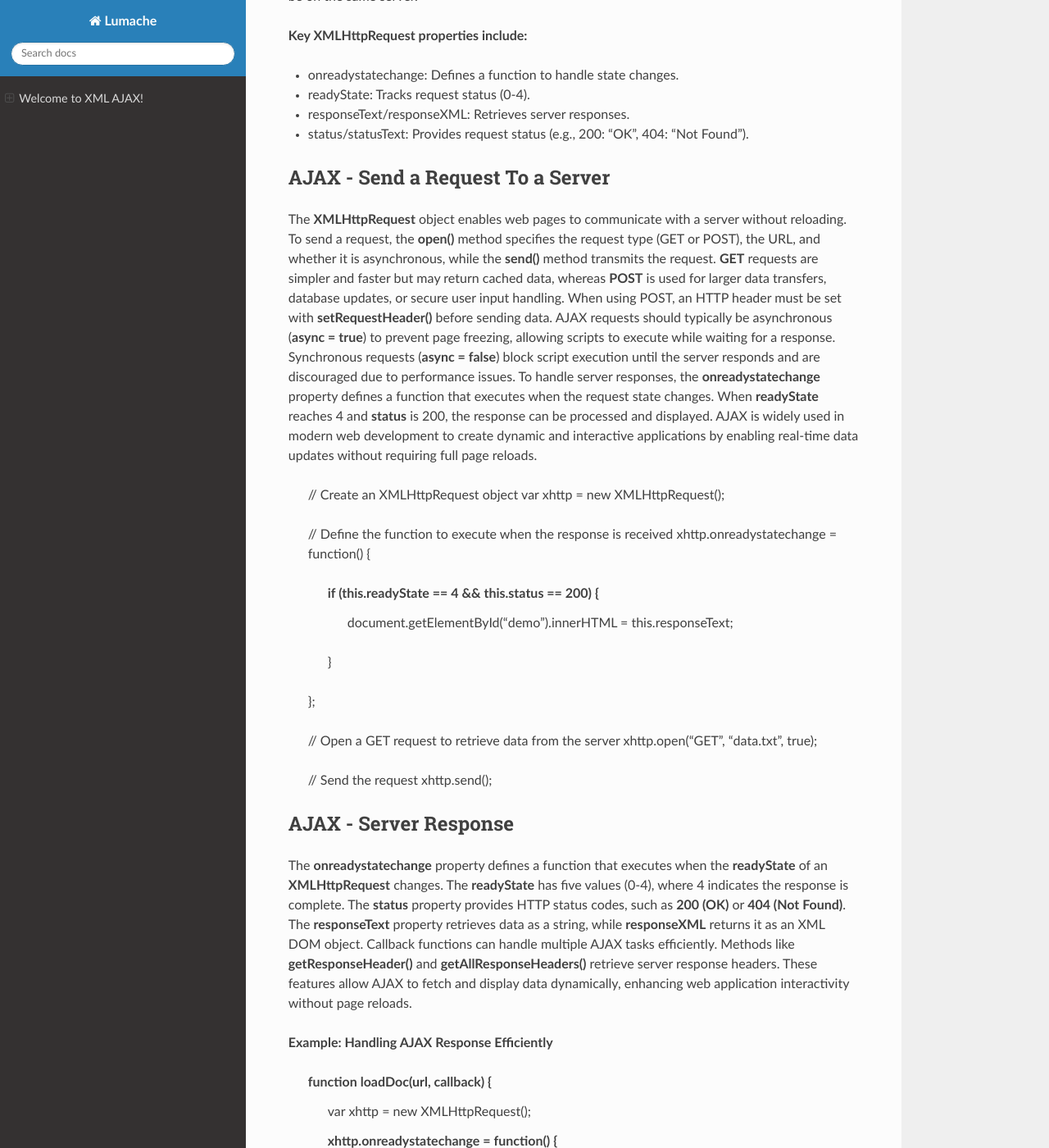
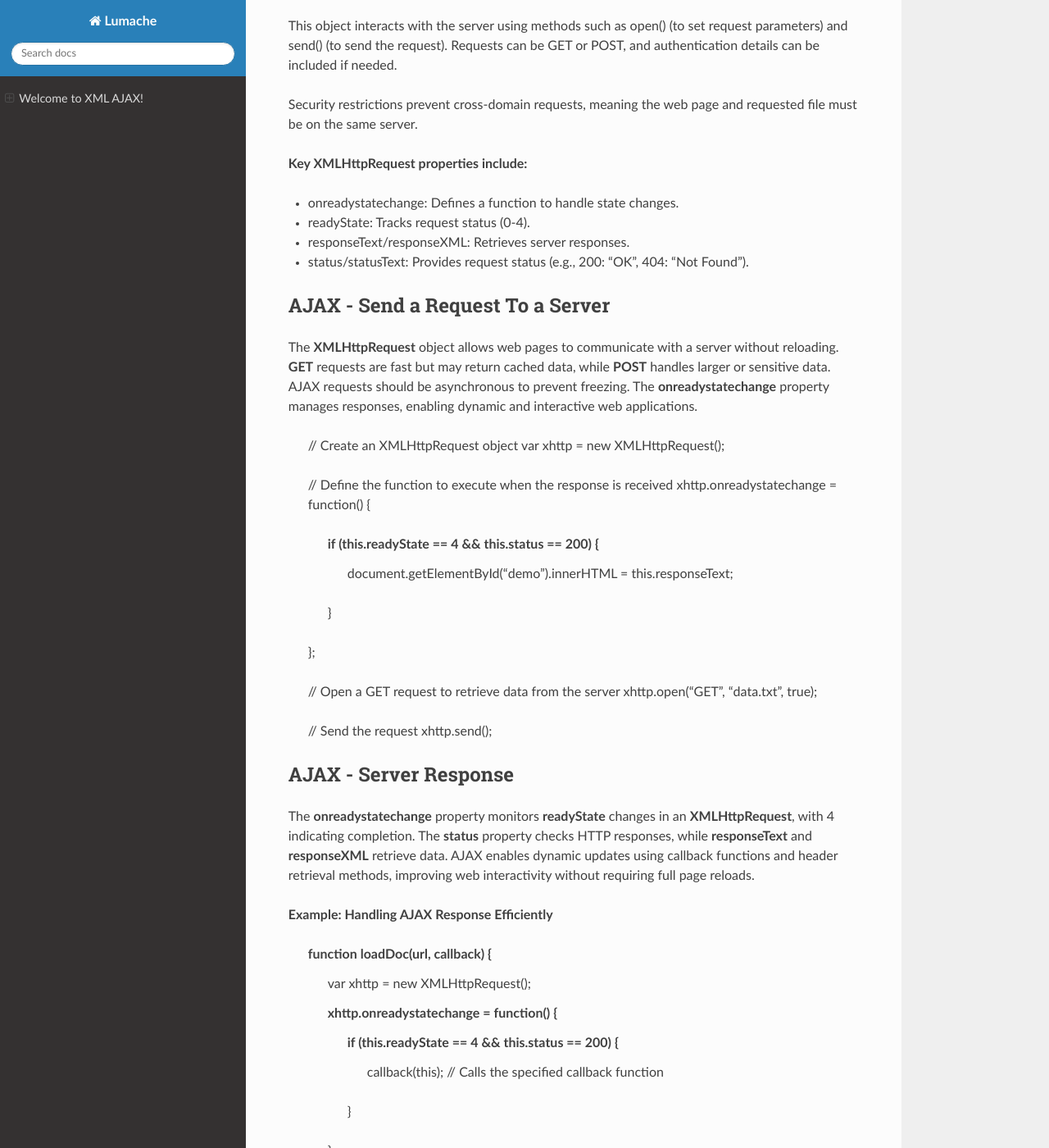
Before and after one commit to riah89294/xml-tutorial, a Sphinx documentation site: the page built from docs/source/xml_ajax.rst, in a window 1280 px wide and 1400 px high, scrolled down 988 px. Shown: the whole window at 82% size. Built offline with Sphinx 7.4.7 and the Read the Docs theme 3.1.0, drawn with Linux system fonts in a browser that asks for light colours; pages that are not in the unit, such as notebooks, are missing from menus; some of the changed text lies outside the part shown.

Commit message:
Update xml_ajax.rst

```diff
--- a/docs/source/xml_ajax.rst
+++ b/docs/source/xml_ajax.rst
@@ -6,15 +6,20 @@ Welcome to XML AJAX!
 **AJAX Example:**
 
   <!DOCTYPE html>
+
   <html>
+
   <body>
 
   <div id="demo">
+
     <h2>Let AJAX change this text</h2>
     <button type="button" onclick="loadDoc()">Change Content</button>
+
   </div>
 
   </body>
+
   </html>
 
 **AJAX - The XMLHttpRequest Object**
@@ -41,7 +46,7 @@ Security restrictions prevent cross-domain requests, meaning the web page and re
 
 **AJAX - Send a Request To a Server**
 -------------------------------------
-The **XMLHttpRequest** object enables web pages to communicate with a server without reloading. To send a request, the **open()** method specifies the request type (GET or POST), the URL, and whether it is asynchronous, while the **send()** method transmits the request. **GET** requests are simpler and faster but may return cached data, whereas **POST** is used for larger data transfers, database updates, or secure user input handling. When using POST, an HTTP header must be set with **setRequestHeader()** before sending data. AJAX requests should typically be asynchronous (**async = true**) to prevent page freezing, allowing scripts to execute while waiting for a response. Synchronous requests (**async = false**) block script execution until the server responds and are discouraged due to performance issues. To handle server responses, the **onreadystatechange** property defines a function that executes when the request state changes. When **readyState** reaches 4 and **status** is 200, the response can be processed and displayed. AJAX is widely used in modern web development to create dynamic and interactive applications by enabling real-time data updates without requiring full page reloads.
+The **XMLHttpRequest** object allows web pages to communicate with a server without reloading. **GET** requests are fast but may return cached data, while **POST** handles larger or sensitive data. AJAX requests should be asynchronous to prevent freezing. The **onreadystatechange** property manages responses, enabling dynamic and interactive web applications.
 
   // Create an XMLHttpRequest object
   var xhttp = new XMLHttpRequest();
@@ -61,7 +66,7 @@ The **XMLHttpRequest** object enables web pages to communicate with a server wit
 
 **AJAX - Server Response**
 -------------------------
-The **onreadystatechange** property defines a function that executes when the **readyState** of an **XMLHttpRequest** changes. The **readyState** has five values (0-4), where 4 indicates the response is complete. The **status** property provides HTTP status codes, such as **200 (OK)** or **404 (Not Found)**. The **responseText** property retrieves data as a string, while **responseXML** returns it as an XML DOM object. Callback functions can handle multiple AJAX tasks efficiently. Methods like **getResponseHeader()** and **getAllResponseHeaders()** retrieve server response headers. These features allow AJAX to fetch and display data dynamically, enhancing web application interactivity without page reloads.
+The **onreadystatechange** property monitors **readyState** changes in an **XMLHttpRequest**, with 4 indicating completion. The **status** property checks HTTP responses, while **responseText** and **responseXML** retrieve data. AJAX enables dynamic updates using callback functions and header retrieval methods, improving web interactivity without requiring full page reloads.
 
 **Example: Handling AJAX Response Efficiently**
 
@@ -143,9 +148,13 @@ AJAX with PHP enhances interactivity by dynamically retrieving data from the ser
 **example**
 
   <!DOCTYPE html>
+
   <html>
+
   <head>
+
   <script>
+
   function showHint(str) {
       if (str.length == 0) {
           document.getElementById("txtHint").innerHTML = "";
@@ -161,15 +170,24 @@ AJAX with PHP enhances interactivity by dynamically retrieving data from the ser
           xmlhttp.send();
       }
   }
+
   </script>
+
   </head>
+
   <body>
+
   <p><b>Start typing a name:</b></p>
+
   <form>
       First name: <input type="text" onkeyup="showHint(this.value)">
+
   </form>
+
   <p>Suggestions: <span id="txtHint"></span></p>
+
   </body>
+
   </html>
 
 **AJAX ASP**
@@ -181,8 +199,11 @@ AJAX with ASP enables real-time communication between a web page and a server wi
 - html-front-end
 
   <html>
+
   <head>
+
   <script>
+
   function showHint(str) {
       if (str.length == 0) {
           document.getElementById("txtHint").innerHTML = "";
@@ -198,17 +219,25 @@ AJAX with ASP enables real-time communication between a web page and a server wi
           xmlhttp.send();
       }
   }
+
   </script>
+
   </head>
+
   <body>
 
   <p><b>Start typing a name in the input field below:</b></p>
+
   <form>
   First name: <input type="text" onkeyup="showHint(this.value)">
+
   </form>
   <p>Suggestions: <span id="txtHint"></span></p>
+
   </body>
+
   </html>
+
 - **ASP Back-end (gethint.asp)**
 
   <%
@@ -257,9 +286,13 @@ AJAX retrieves database data without page reloads. When a user selects a custome
 **example: AJAX Request**
 
   <!DOCTYPE html>
+
   <html>
+
   <head>
+
   <script>
+
   function showCustomer(str) {
       if (str == "") {
           document.getElementById("txtHint").innerHTML = "";
@@ -274,22 +307,28 @@ AJAX retrieves database data without page reloads. When a user selects a custome
       xhttp.open("GET", "getcustomer.php?q=" + str, true);
       xhttp.send();
   }
+
   </script>
+
   </head>
+
   <body>
 
   <h2>Select a Customer:</h2>
+
   <select onchange="showCustomer(this.value)">
       <option value="">Select a customer</option>
       <option value="1">Customer 1</option>
       <option value="2">Customer 2</option>
       <option value="3">Customer 3</option>
+
   </select>
 
   <h3>Customer Info:</h3>
   <div id="txtHint">Customer details will be displayed here...</div>
 
   </body>
+
   </html>
 
 XML Applications
@@ -299,8 +338,11 @@ XML and JavaScript enable dynamic web applications. An XML file (`cd_catalog.xml
 **example:Displaying and Navigating XML Data Using JavaScript and AJAX**
 
   <!DOCTYPE html>
+
   <html lang="en">
+
   <head>
+
       <meta charset="UTF-8">
       <meta name="viewport" content="width=device-width, initial-scale=1.0">
       <title>XML CD Catalog</title>
@@ -310,8 +352,11 @@ XML and JavaScript enable dynamic web applications. An XML file (`cd_catalog.xml
               border-collapse: collapse;
               padding: 5px;
           }
-      </style>
+
+     </style>
+
   </head>
+
   <body>
 
       <h2>CD Catalog</h2>
@@ -324,6 +369,7 @@ XML and JavaScript enable dynamic web applications. An XML file (`cd_catalog.xml
       <button onclick="nextCD()">Next</button>
 
       <script>
+
           var x, i = 0;  // Variables to store XML data and index
 
           function loadXMLDoc() {
@@ -377,6 +423,7 @@ XML and JavaScript enable dynamic web applications. An XML file (`cd_catalog.xml
       </script>
 
   </body>
+
   </html>
 
 conclusion
```
